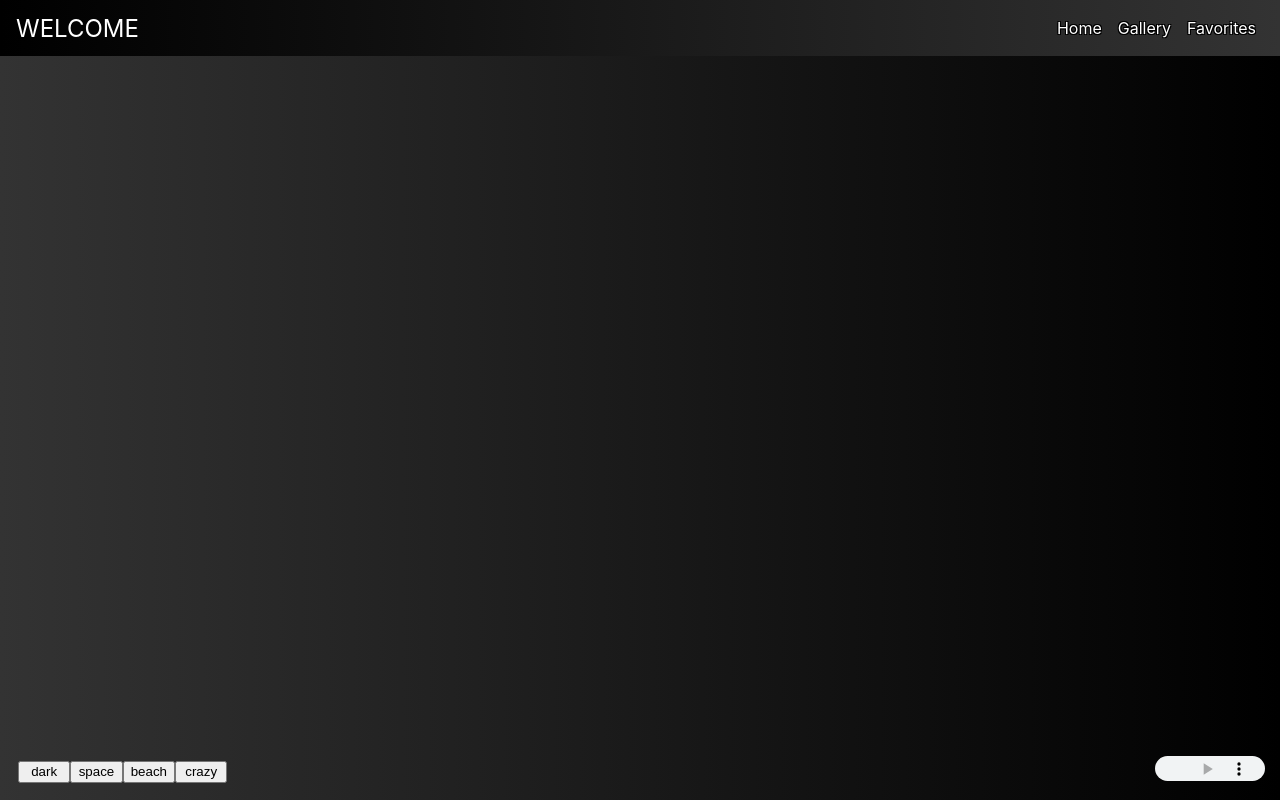
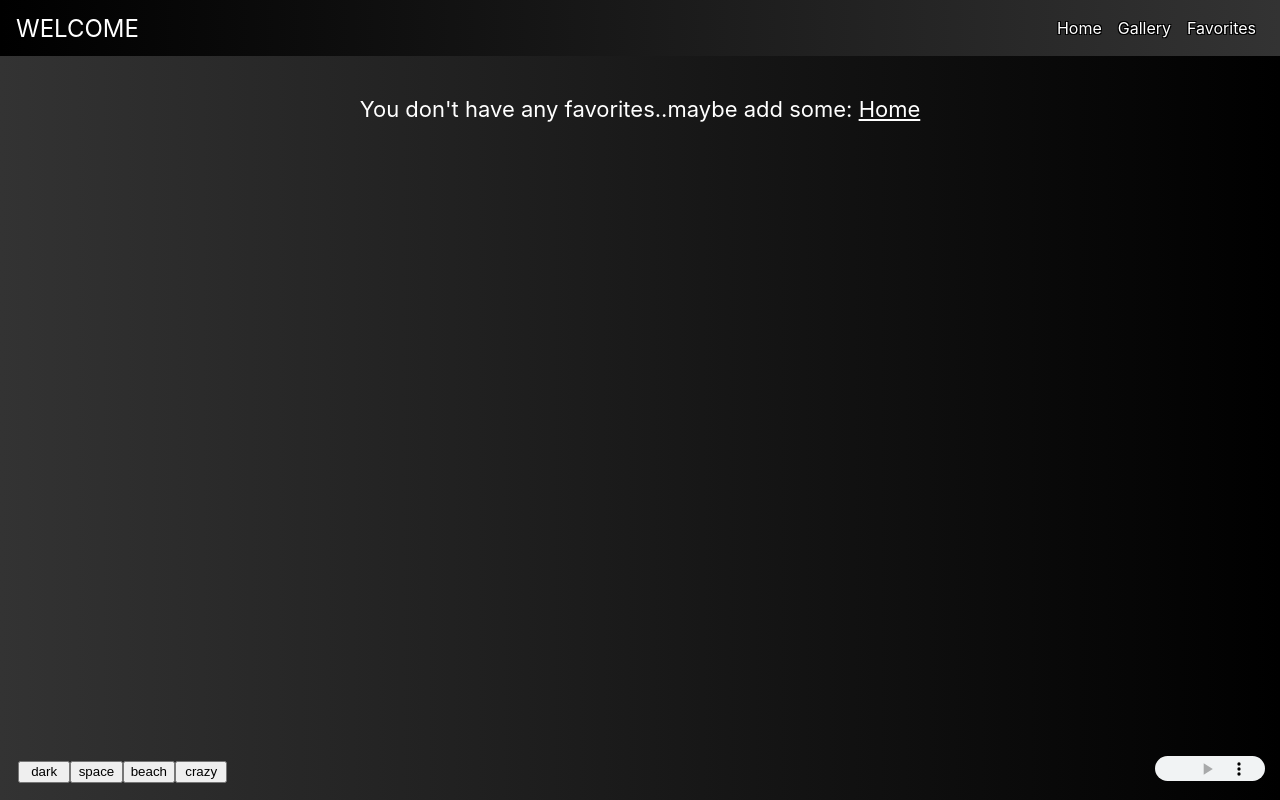
Before and after one commit to LarsEivind96/Kunstutstilling, a React (Create React App) app: page /favorites in a window 1280 px wide. Built offline with nearby package versions, Linux system fonts and the light colour scheme.

Commit message:
Display message if user has no favorites yet

```diff
--- a/src/pages/Favorites.tsx
+++ b/src/pages/Favorites.tsx
@@ -1,12 +1,27 @@
-import React from "react";
+import React, { useEffect, useState } from "react";
 import "../App.css";
 import FavoritesGrid from "../components/FavoritesGrid/FavoritesGrid";
-import Svgs from "../svg/Svgs";
 
 function Favorites() {
+  const [hasFavorites, setHasFavorites] = useState(false);
+  useEffect(() => {
+    let favs = localStorage.getItem("favorite")?.length;
+    if (favs) {
+      setHasFavorites(true);
+    }
+  }, []);
+
   return (
     <div className="PageContainer">
-      <FavoritesGrid />
+      {!hasFavorites && (
+        <div style={{ color: "white", fontSize: "22px" }}>
+          You don't have any favorites..maybe add some:{" "}
+          <a style={{ color: "white" }} href="/">
+            Home
+          </a>
+        </div>
+      )}
+      {hasFavorites && <FavoritesGrid />}
     </div>
   );
 }
```
